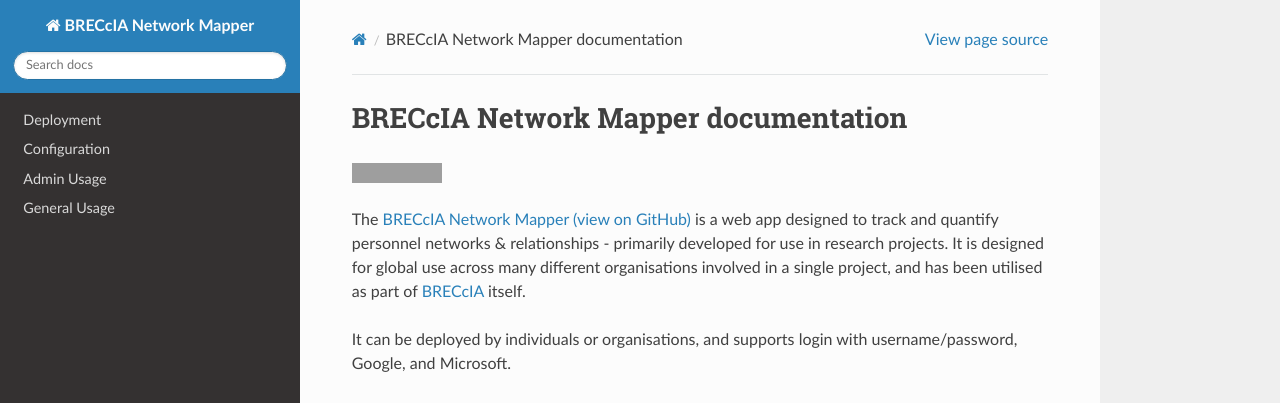
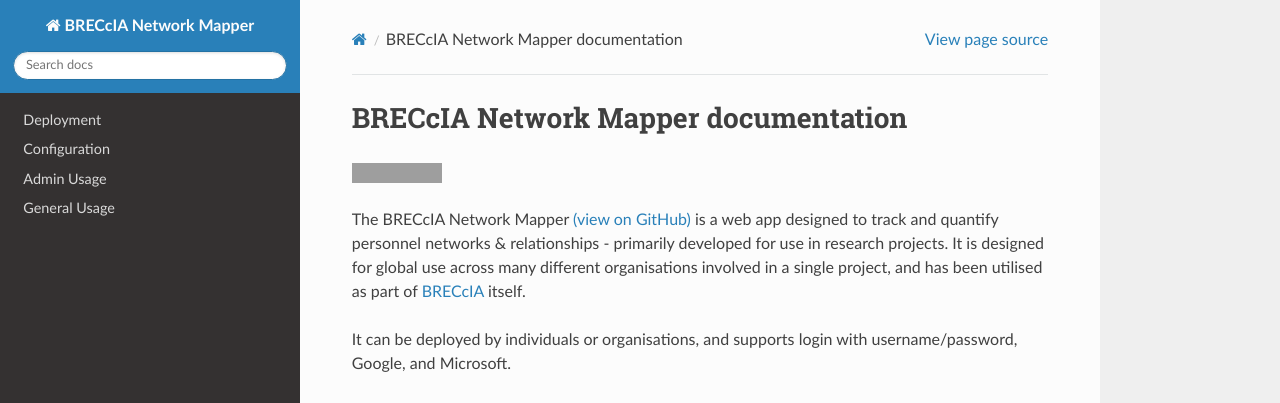
Before and after one commit to Southampton-RSG/breccia-mapper, a Sphinx documentation site: the page built from docs/source/index.md, in a window 1280 px wide and 900 px high. Shown: the top 403 px of the window. Built offline with Sphinx 7.4.7 and the Read the Docs theme 2.0.0, drawn with Linux system fonts in a browser that asks for light colours; grey boxes are pictures that could not be loaded.

Commit message:
[DOCS] Minor formatting

```diff
--- a/docs/source/index.md
+++ b/docs/source/index.md
@@ -2,7 +2,7 @@
 
 [![GitHub latest release](https://img.shields.io/github/downloads/Southampton-RSG/breccia-mapper/latest/total?label=Latest%20release)](https://github.com/Southampton-RSG/breccia-mapper/releases/latest)
 
-The [BRECcIA Network Mapper (view on GitHub)](https://github.com/Southampton-RSG/breccia-mapper) is a web app designed to track and quantify personnel networks & relationships - primarily developed for use in research projects. It is designed for global use across many different organisations involved in a single project, and has been utilised as part of [BRECcIA](https://gcrf-breccia.com) itself.
+The BRECcIA Network Mapper [(view on GitHub)](https://github.com/Southampton-RSG/breccia-mapper) is a web app designed to track and quantify personnel networks & relationships - primarily developed for use in research projects. It is designed for global use across many different organisations involved in a single project, and has been utilised as part of [BRECcIA](https://gcrf-breccia.com) itself.
 
 It can be deployed by individuals or organisations, and supports login with username/password, Google, and Microsoft.
 
```
